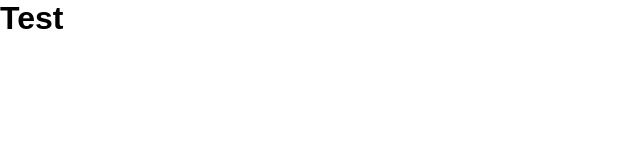
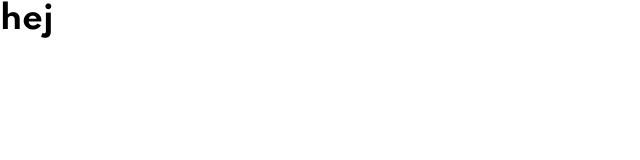
Before and after one commit to dawidmatyjasik/calculator, a React (Create React App) app: page / in a window 1280 px wide. Shown: the top 160 px of the page, without its empty margins (0-640 px from the left). Built offline with nearby package versions, Linux system fonts and the light colour scheme.

Commit message:
add themes and global styles

```diff
--- a/public/index.html
+++ b/public/index.html
@@ -24,6 +24,8 @@
       work correctly both with client-side routing and a non-root public URL.
       Learn how to configure a non-root public URL by running `npm run build`.
     -->
+    <link rel="preconnect" href="https://fonts.gstatic.com">
+    <link href="https://fonts.googleapis.com/css2?family=Spartan:wght@400;700&display=swap" rel="stylesheet">
     <title>React App</title>
   </head>
   <body>
--- a/src/App.css
+++ /dev/null
@@ -1,6 +0,0 @@
-*{
-  box-sizing: border-box;
-  margin: 0;
-  padding: 0;
-  font-family:  'Encode Sans Exapnded', sans-serif;
-}
--- a/src/App.js
+++ b/src/App.js
@@ -1,10 +1,17 @@
-import "./App.css";
+import styled, { ThemeProvider } from "styled-components";
+import { GlobalStyle } from "./theme/globalStyles";
+import { theme } from "./theme/theme";
+
+const Styled = styled.h1`
+  color: ${(props) => props.theme.dark.color};
+`;
 
 function App() {
   return (
-    <div className="App">
-      <h1>Test</h1>
-    </div>
+    <ThemeProvider theme={theme}>
+      <GlobalStyle />
+      <Styled>hej</Styled>
+    </ThemeProvider>
   );
 }
 
--- /dev/null
+++ b/src/theme/globalStyles.js
@@ -0,0 +1,10 @@
+import { createGlobalStyle } from "styled-components";
+
+export const GlobalStyle = createGlobalStyle`
+*{
+    margin: 0;
+    padding: 0;
+    box-sizing: border-box;
+    font-family: 'Spartan', sans-serif;
+}
+`;
--- /dev/null
+++ b/src/theme/theme.js
@@ -0,0 +1,66 @@
+export const theme = {
+  dark: {
+    background: {
+      main: "hsl(222, 26%, 31%)",
+      keypad: "hsl(223, 31%, 20%)",
+      screen: "hsl(224, 36%, 15%)",
+    },
+    keys: {
+      keyBackground: "hsl(225, 21%, 49%)",
+      keyShadow: "hsl(224, 28%, 35%)",
+      toggleBackground: "hsl(6, 63%, 50%)",
+      toggleShadow: "hsl(6, 70%, 34%)",
+      delBackground: "hsl(30, 25%, 89%)",
+      delShadow: "hsl(28, 16%, 65%)",
+    },
+    text: {
+      keys: "hsl(221, 14%, 31%)",
+      del: "hsl(0, 0, 100%)",
+      content: "hsl(0, 0, 100%)",
+    },
+  },
+  light: {
+    background: {
+      main: "hsl(0, 0%, 90%)",
+      keypad: "hsl(0, 5%, 81%)",
+      screen: "hsl(0, 0%, 93%)",
+    },
+    keys: {
+      keyBackground: "hsl(185, 42%, 37%)",
+      keyShadow: "hsl(185, 58%, 25%)",
+      toggleBackground: "hsl(25, 98%, 40%)",
+      toggleShadow: "hsl(25, 99%, 27%)",
+      delBackground: "hsl(45, 7%, 89%)",
+      delShadow: "hsl(35, 11%, 61%)",
+    },
+    text: {
+      keys: "hsl(60, 10%, 19%)",
+      del: "hsl(0, 0, 100%)",
+      content: "hsl(0, 0, 100%)",
+    },
+  },
+  violet: {
+    background: {
+      main: "hsl(268, 75%, 9%)",
+      keypad: "hsl(268, 71%, 12%)",
+      screen: "hsl(268, 71%, 12%)",
+    },
+    keys: {
+      keyBackground: "hsl(281, 89%, 26%)",
+      keyShadow: "hsl(285, 91%, 52%)",
+      toggleBackground: "hsl(176, 100%, 44%)",
+      toggleShadow: "hsl(177, 92%, 70%)",
+      delBackground: "hsl(268, 47%, 21%)",
+      delShadow: "hsl(290, 70%, 36%)",
+    },
+    text: {
+      keys: "hsl(52, 100%, 62%)",
+      del: "hsl(198, 20%, 13%",
+      content: "hsl(0, 0, 100%)",
+    },
+  },
+  device: {
+    mobile: `(min-width: 375px)`,
+    desktop: `(min-width: 1440px)`,
+  },
+};
```
